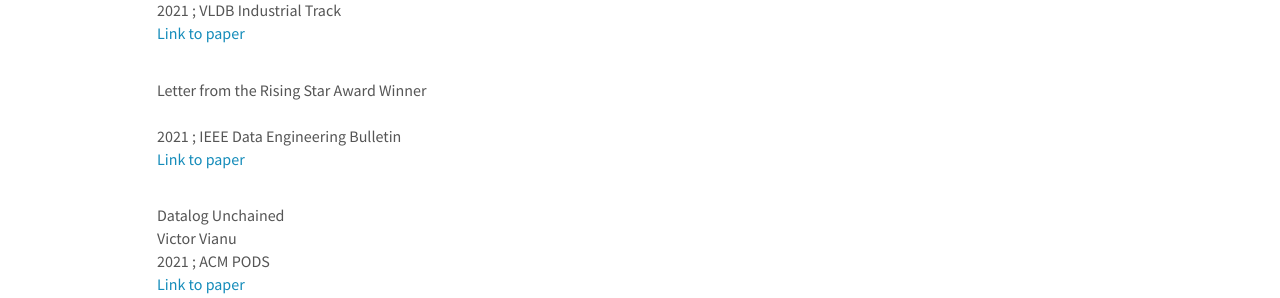
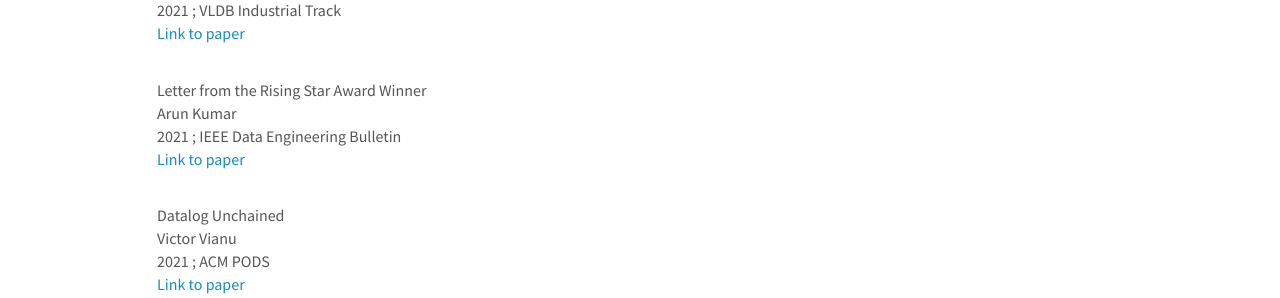
Before and after one commit to dbucsd/dbucsd.github.io, a Jekyll site: the page built from index.md, in a window 1280 px wide and 900 px high, scrolled down 5055 px. Shown: the part 157-455 px from the top of the window. Built offline with Jekyll 4.4.1, drawn with Linux system fonts in a browser that asks for light colours; nearby versions of some CDN libraries.

Commit message:
data eng letter

```diff
--- a/_data/papers.yml
+++ b/_data/papers.yml
@@ -21,6 +21,7 @@
 - year: 2021
   venue: IEEE Data Engineering Bulletin
   title: "Letter from the Rising Star Award Winner"
+  author: Arun Kumar
   link: "http://sites.computer.org/debull/A21june/p94.pdf"
 - year: 2021
   venue: ACM PODS
```
